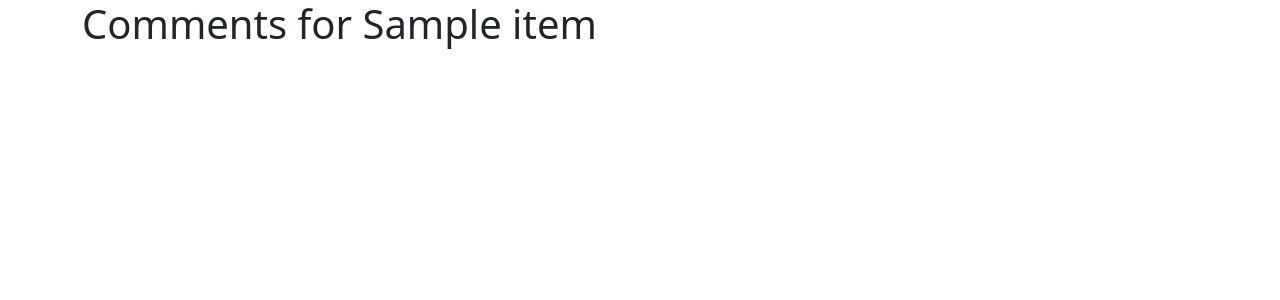
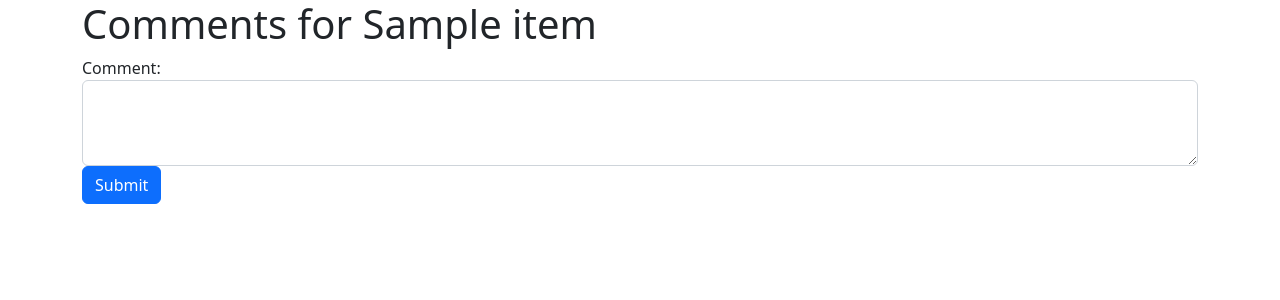
Before and after one commit to NandoLofi/movie-app-django, a Django app: page /show/2/comments/ in a window 1280 px wide. Shown: the top 300 px of the page. Run offline with Django 4.2, Linux system fonts and the light colour scheme; data comes from the database, SQL or seed files in the repository; both versions use the stored data as it was after the commit; a database or web service that is not in the repository returns one stand-in record (values such as "Sample title"); data that the repository does not hold is empty.

Commit message:
adding comments and displaying them

```diff
--- a/home/templates/home/comments.html
+++ b/home/templates/home/comments.html
@@ -6,7 +6,19 @@ Comments
 
 {% block main %}
 <h1>Comments for {{data.name}}</h1>
-<form action=""></form>
+<form method="post" action="">
+    {% csrf_token %}
+    <div class="form-group">
+        <label for="comment"> Comment: </label>
+        <textarea class="form-control" id="comment" name="comment" rows="3"></textarea>
+    </div>
+    <button type="submit" class="btn btn-primary">Submit</button>
+</form>
 
+{% for comment in Comments %}
+    {{ comment.user }}
+    {{ comment.comment }}
+    <br>
+{% endfor %}
 
 {% endblock %}
--- a/home/urls.py
+++ b/home/urls.py
@@ -5,5 +5,5 @@ urlpatterns = [
     path('', views.index, name='index'),
     path("search/", views.search, name="search"),
     path("show/<int:id>/", views.showdetail, name="showdetail"),
-    path("show/<int:id>/comments/", views.comments, name="comments"),
+    path("show/<int:show_id>/comments/", views.comments, name="comments"),
 ]
--- a/home/views.py
+++ b/home/views.py
@@ -1,12 +1,13 @@
 from http.client import HTTPResponse
 import pstats
-from django.shortcuts import render
+from django.shortcuts import render, redirect
 import environ
 env = environ.Env()
 environ.Env.read_env()
 from django.http import HttpResponse
 import requests
 from .models import Comment
+from django.contrib.auth.models import User
 
 API_KEY = env('API_KEY')
 # Create your views here.
@@ -27,16 +28,21 @@ def showdetail(request, id):
         "data": data.json()
     })
 
-def comments(request, id):
+def comments(request, show_id):
     if request.method == "POST":
         user = request.user
         comment = request.POST.get("comment")
 
-        Comment(comment=comment, user=user, id=id).save()
+        if not request.user.is_authenticated:
+            user = User.objects.get(id=1)
+
+        Comment(comment=comment, user=user, show_id=show_id).save()
+
+        return redirect(f"/show/{show_id}/comments/")
     else:
-        data = requests.get(f"https://api.themoviedb.org/3/tv/{id}?api_key={API_KEY}&language=en-US")
+        data = requests.get(f"https://api.themoviedb.org/3/tv/{show_id}?api_key={API_KEY}&language=en-US")
 
-        Comments = Comment.objects.filter(id=id)
+        Comments = Comment.objects.filter(show_id=show_id)
 
         return render(request, "home/comments.html", {
             "data": data.json(),
```
Also changed, not shown: db.sqlite3.
